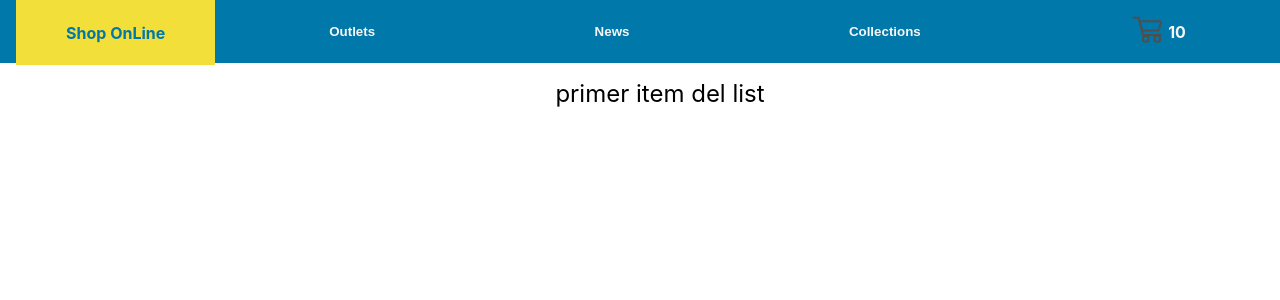
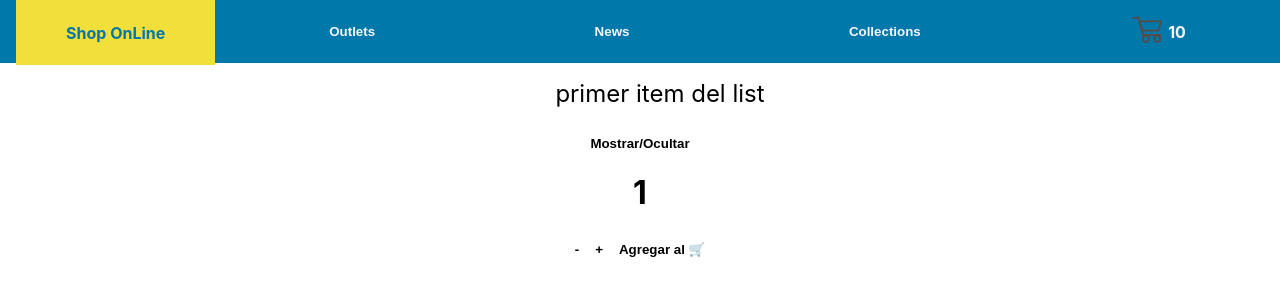
Before and after one commit to Alebm/tiendaonlinereact, a React (Create React App) app: page / in a window 1280 px wide. Shown: the top 300 px of the page. Built offline with nearby package versions, Linux system fonts and the light colour scheme.

Commit message:
Contador con boton

```diff
--- a/src/App.js
+++ b/src/App.js
@@ -1,13 +1,25 @@
-//import logo from './logo.svg';
+
+import { useState } from 'react';
+
 import './App.css';
 import Navbar from './components/Navbar/Navbar'
 import ItemListContainer from './components/ItemListContainer/ItemListContainer';
+import Counter from './components/counter/counter';
 
 function App() {
+
+  const [show, setShow] = useState(true);
+
+  const handleClick = (quantity) => {
+    console.log(`agrego la cantidad de : ${quantity}`);
+  }
+
   return (
     <div className="App">
       <Navbar/>
       <ItemListContainer greeting={'primer item del list'} />
+      <button onClick={() => setShow(!show) }>Mostrar/Ocultar</button>
+      {show === true ? <Counter stock={10} onAdd = {handleClick} /> : null}
     </div>
   );
 }
--- /dev/null
+++ b/src/components/counter/counter.js
@@ -0,0 +1,37 @@
+import Button from '../button/Button';
+import { useState, useEffect } from 'react'
+
+
+const Counter = ({stock, onAdd}) => {
+
+useEffect(()=>{
+});
+
+    const [count, setCount] = useState(1);
+
+    const increment = () => {
+        if(count < stock){
+            setCount(count + 1)
+        }
+    }
+
+    const decrement = () => {
+        if(count > 1){
+            setCount(count - 1)
+        }
+    }
+
+    return (
+        <div>
+            <h1>{count}</h1>
+            <Button click = {decrement} label = {'-'} />
+            <Button click = {increment} label = {'+'} />
+            <Button click = {()=> onAdd(count)} label = {'Agregar al 🛒'} />
+        </div>
+    )
+
+
+
+}
+
+export default Counter;
```
